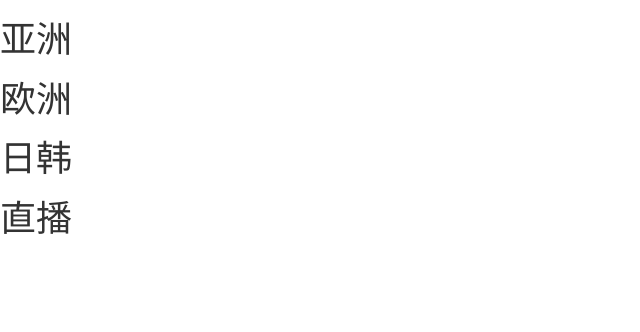
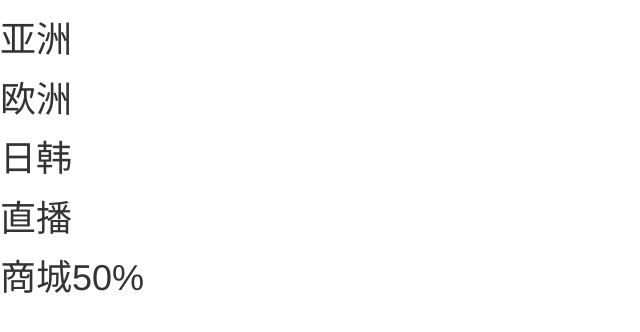
Before and after one commit to fqypt/dbhot, a plain HTML site: page index.html in a window 1280 px wide. Shown: the whole page, without its empty margins (0-640 px from the left). Drawn offline with nearby package versions, Linux system fonts and the light colour scheme.

Commit message:
商城50%

```diff
--- a/index.html
+++ b/index.html
@@ -13,5 +13,6 @@
     <h1>欧洲</h1>
     <h1>日韩</h1>
     <h1>直播</h1>
+    <h1>商城50%</h1>
 </body>
 </html>
```
